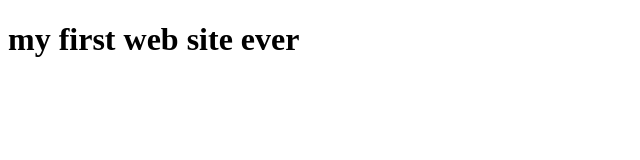
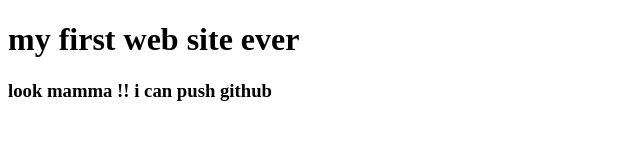
Before and after one commit to mahamudhul/my-first-website1, a plain HTML site: page index.html in a window 1280 px wide. Shown: the whole page, without its empty margins (0-640 px from the left). Drawn offline with Linux system fonts and the light colour scheme.

Commit message:
learned github

```diff
--- a/index.html
+++ b/index.html
@@ -6,5 +6,6 @@
 </head>
 <body>
     <h1> my first web site ever</h1>
+    <h3>look mamma !! i can push github  </h3>
 </body>
 </html>
```
